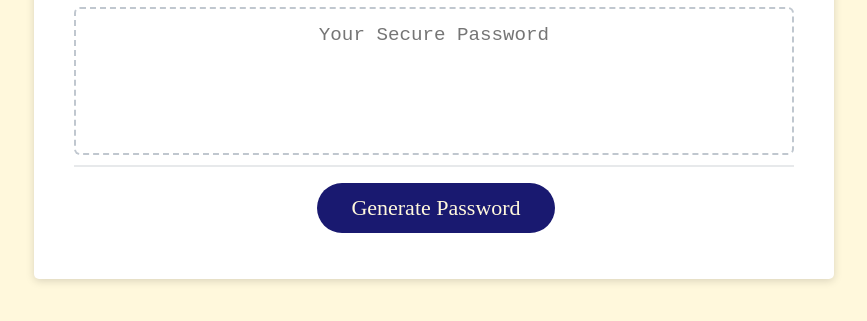
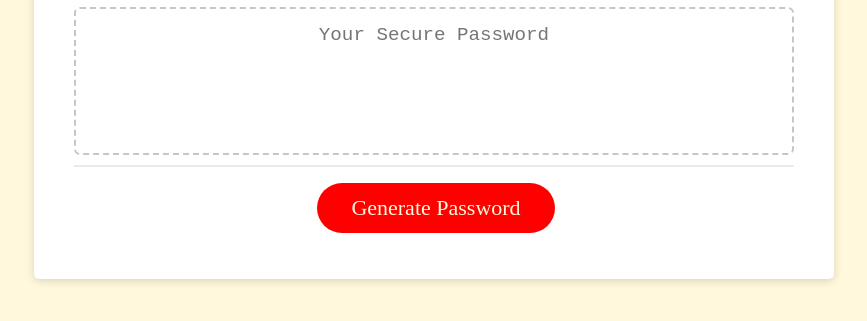
Before and after one commit to StevenSJones/passwordGeneratorThirdEdition, a plain HTML site: page index.html in a window 1280 px wide. Shown: the part 241-562 px from the top of the page, without its empty margins (206-1073 px from the left). Drawn offline with Linux system fonts and the light colour scheme.

Commit message:
Red button over blue.

```diff
--- a/style.css
+++ b/style.css
@@ -86,7 +86,7 @@ header {
 .btn {
   border: none;
   font-family: Bookman, serif;
-  background-color: midnightblue;
+  background-color:red;
   color: rgb(255, 248, 220);
   border-radius: 25px;
   box-shadow: rgba(0, 0, 0, 0.1) 0px 1px 6px 0px rgba(0, 0, 0, 0.2) 0px 1px 1px
```
